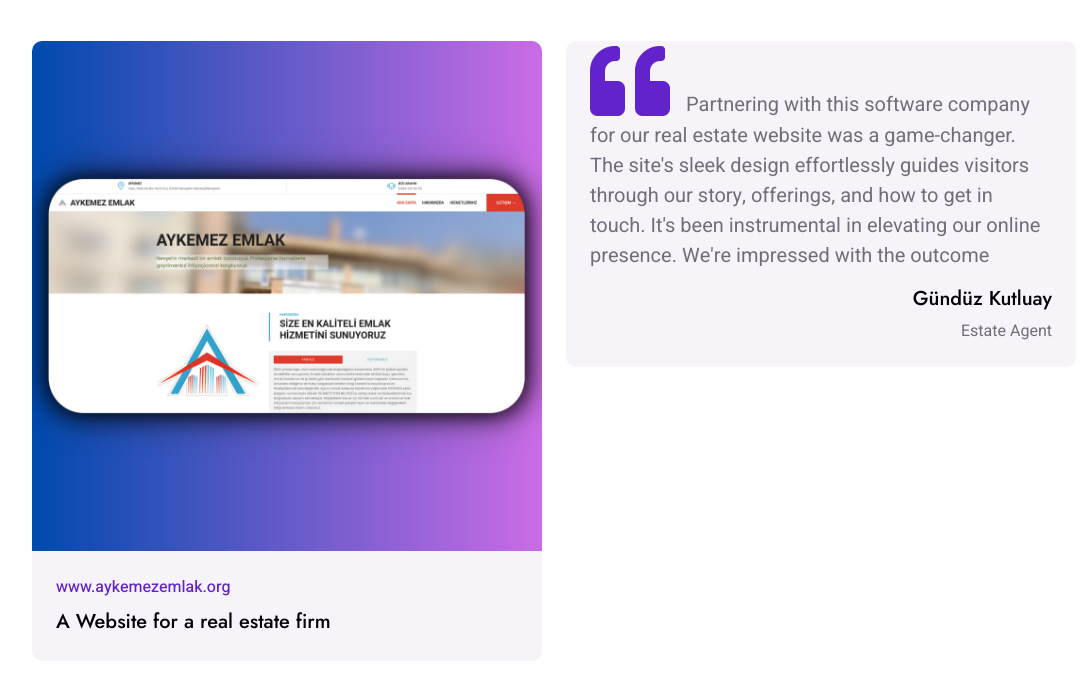
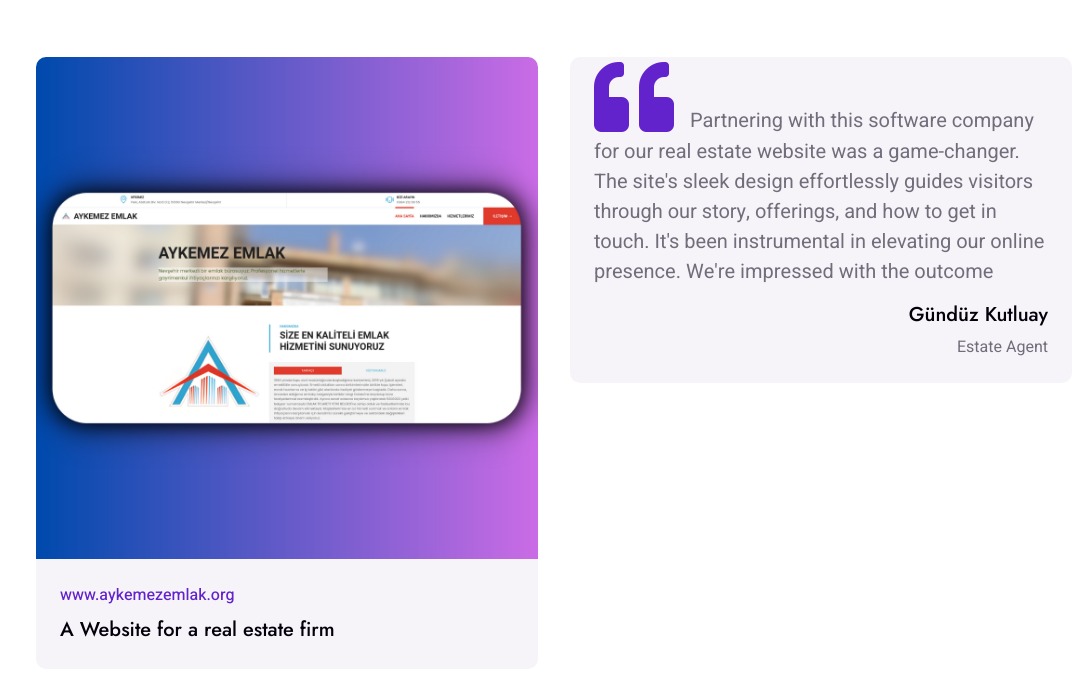
Before and after one commit to SolusCodex/SolusCodex, a plain HTML site: page testimonial.html in a window 1280 px wide. Shown: the part 744-1440 px from the top of the page, without its empty margins (86-1169 px from the left). Drawn offline with nearby package versions, Linux system fonts and the light colour scheme.

Commit message:
Add files via upload

```diff
--- a/testimonial.html
+++ b/testimonial.html
@@ -105,7 +105,7 @@
                     <h1 class="text-center mb-5">Completed Projects</h1>
                 </div>
 
-                <div class="row g-4 portfolio-container">
+                <div class="row  portfolio-container">
 
                     <div class="col-lg-6 col-md-6 portfolio-item first wow fadeInUp" id="aykemez-box" data-wow-delay="0.1s">
                         <div class="rounded overflow-hidden">
@@ -148,9 +148,13 @@
                         #aykemez-box {
                             cursor: pointer;
                         }
+
+                        .col-lg-6.col-md-6.portfolio-item.first.wow.fadeInUp {
+                            padding: 1rem;
+                        }
                     </style>
 
-                    <div class="col-lg-6 col-md-6 portfolio-item first wow fadeInUp" data-wow-delay="0.1s">
+                    <div class="col-lg-6 col-md-6 portfolio-item first wow  fadeInUp" data-wow-delay="0.1s">
                         <div class="testimonial-item bg-light rounded  p-4">
                             <p class="fs-5"><i class="fa fa-quote-left fa-4x text-primary mt-n4 me-3"></i>Partnering
                                 with this software company for our real estate website was a game-changer. The site's
```
